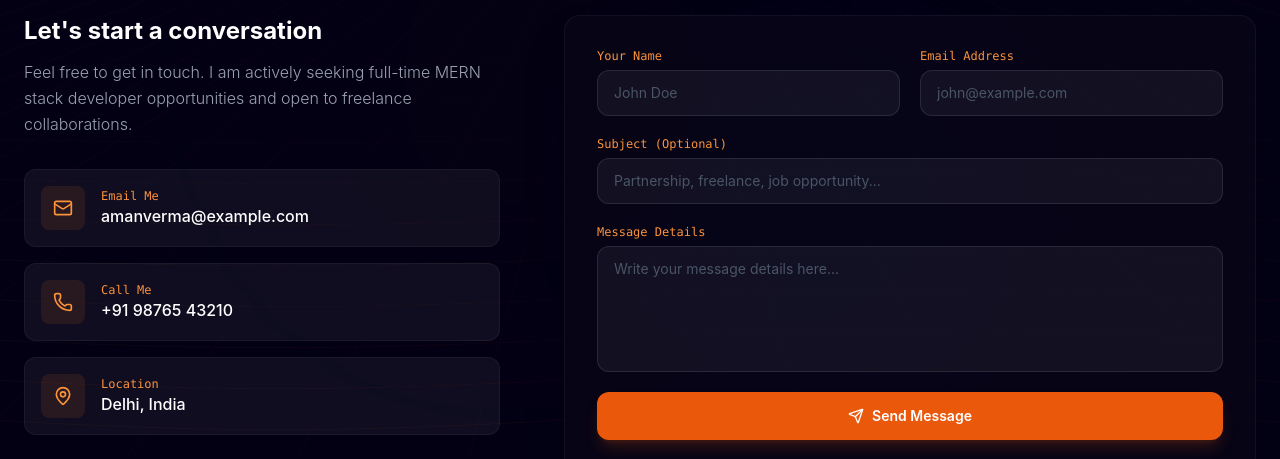
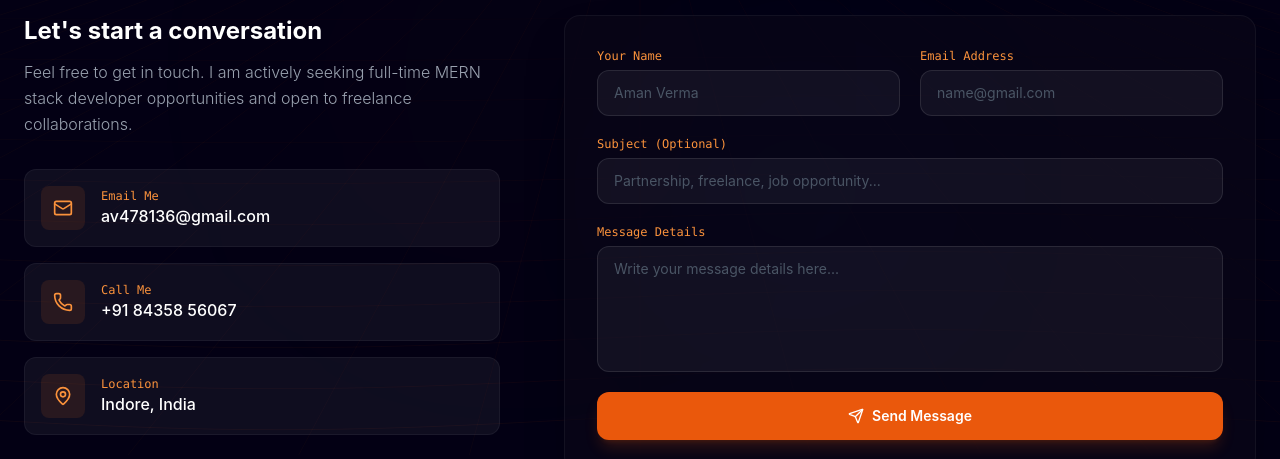
Before and after one commit to Amanverma45/AmanVerma_portfolio, a React app: page /contact in a window 1280 px wide. Shown: the part 345-804 px from the top of the page. Built offline with nearby package versions, Linux system fonts and the light colour scheme; the HTML template or start-up script is replaced by a standard one.

Commit message:
project card change

```diff
--- a/src/Components/Contact.jsx
+++ b/src/Components/Contact.jsx
@@ -1,7 +1,6 @@
 import React, { useState } from 'react'
 import { Mail, Phone, MapPin, Send, CheckCircle, ArrowRight } from 'lucide-react'
 
-// Custom GitHub SVG Icon to avoid Lucide package export issues
 const GithubIcon = (props) => (
     <svg
         {...props}
@@ -16,7 +15,6 @@ const GithubIcon = (props) => (
     </svg>
 )
 
-// Custom LinkedIn SVG Icon
 const LinkedinIcon = (props) => (
     <svg
         {...props}
@@ -40,7 +38,7 @@ const Contact = () => {
         subject: '',
         message: ''
     })
-    const [status, setStatus] = useState('idle') // idle | submitting | success
+    const [status, setStatus] = useState('idle')
 
     const handleInputChange = (e) => {
         const { name, value } = e.target
@@ -56,7 +54,6 @@ const Contact = () => {
 
         setStatus('submitting')
 
-        // Simulate API Form Submission Process
         setTimeout(() => {
             setStatus('success')
             setFormData({ name: '', email: '', subject: '', message: '' })
@@ -65,13 +62,12 @@ const Contact = () => {
 
     return (
         <section className="relative min-h-screen flex items-center justify-center pt-28 pb-16 overflow-hidden">
-            {/* Ambient Background Glows */}
+
             <div className="absolute top-1/4 left-1/4 w-96 h-96 rounded-full bg-purple-600/5 blur-[150px] pointer-events-none animate-pulse-slow" />
             <div className="absolute bottom-1/4 right-1/4 w-80 h-80 rounded-full bg-blue-500/5 blur-[120px] pointer-events-none animate-pulse-slow" style={{ animationDelay: '1.8s' }} />
 
             <div className="max-w-7xl mx-auto px-6 relative z-10 w-full">
 
-                {/* Section Header */}
                 <div className="flex flex-col items-center text-center space-y-3 mb-16 animate-fade-in">
                     <span className="text-xs sm:text-sm font-semibold tracking-[0.25em] text-purple-400 font-mono lowercase">
                         // connect with me
@@ -87,10 +83,8 @@ const Contact = () => {
 
                 <div className="grid grid-cols-1 lg:grid-cols-12 gap-12 lg:gap-16 items-start">
 
-                    {/* Left Column: Contact details & cards */}
                     <div className="lg:col-span-5 flex flex-col space-y-6 animate-fade-in" style={{ animationDelay: '0.2s' }}>
 
-                        {/* Title */}
                         <div className="space-y-3">
                             <h3 className="text-2xl font-bold text-white">Let's start a conversation</h3>
                             <p className="text-gray-400 text-sm sm:text-base font-light leading-relaxed">
@@ -98,9 +92,7 @@ const Contact = () => {
                             </p>
                         </div>
 
-                        {/* Contact Cards Grid */}
                         <div className="space-y-4 pt-2">
-                            {/* Email Card */}
                             <div className="flex items-center space-x-4 p-4 rounded-xl border border-white/5 bg-white/5 hover:border-purple-500/30 transition-all duration-300">
                                 <div className="p-3 bg-purple-500/10 rounded-lg text-purple-400">
                                     <Mail className="w-5 h-5" />
@@ -108,7 +100,7 @@ const Contact = () => {
                                 <div className="flex flex-col">
                                     <span className="text-xs text-purple-400 font-mono">Email Me</span>
                                     <a href="mailto:amanverma@example.com" className="text-white hover:text-purple-300 font-medium text-sm sm:text-base transition-colors duration-300">
-                                        amanverma@example.com
+                                        av478136@gmail.com
                                     </a>
                                 </div>
                             </div>
@@ -121,12 +113,11 @@ const Contact = () => {
                                 <div className="flex flex-col">
                                     <span className="text-xs text-purple-400 font-mono">Call Me</span>
                                     <a href="tel:+919876543210" className="text-white hover:text-purple-300 font-medium text-sm sm:text-base transition-colors duration-300">
-                                        +91 98765 43210
+                                        +91 84358 56067
                                     </a>
                                 </div>
                             </div>
 
-                            {/* Location Card */}
                             <div className="flex items-center space-x-4 p-4 rounded-xl border border-white/5 bg-white/5 hover:border-purple-500/30 transition-all duration-300">
                                 <div className="p-3 bg-purple-500/10 rounded-lg text-purple-400">
                                     <MapPin className="w-5 h-5" />
@@ -134,18 +125,17 @@ const Contact = () => {
                                 <div className="flex flex-col">
                                     <span className="text-xs text-purple-400 font-mono">Location</span>
                                     <span className="text-white font-medium text-sm sm:text-base">
-                                        Delhi, India
+                                        Indore, India
                                     </span>
                                 </div>
                             </div>
                         </div>
 
-                        {/* Social Links Panel */}
                         <div className="pt-4 flex items-center space-x-4">
                             <span className="text-xs text-gray-500 font-mono uppercase tracking-wider">Social Links</span>
                             <div className="w-8 h-px bg-white/10" />
                             <a
-                                href="https://github.com"
+                                href="https://github.com/Amanverma45"
                                 target="_blank"
                                 rel="noopener noreferrer"
                                 className="p-2.5 rounded-lg bg-white/5 border border-white/5 hover:border-purple-500/40 text-gray-400 hover:text-white transition-all duration-300"
@@ -153,7 +143,7 @@ const Contact = () => {
                                 <GithubIcon className="w-5 h-5" />
                             </a>
                             <a
-                                href="https://linkedin.com"
+                                href="https://www.linkedin.com/in/aman-verma-2b1216350/"
                                 target="_blank"
                                 rel="noopener noreferrer"
                                 className="p-2.5 rounded-lg bg-white/5 border border-white/5 hover:border-purple-500/40 text-gray-400 hover:text-purple-400 transition-all duration-300"
@@ -163,12 +153,10 @@ const Contact = () => {
                         </div>
                     </div>
 
-                    {/* Right Column: Contact Form */}
                     <div className="lg:col-span-7 animate-fade-in" style={{ animationDelay: '0.4s' }}>
                         <div className="relative glassmorphism rounded-2xl p-6 sm:p-8 border border-white/5 hover:border-purple-500/20 shadow-2xl transition-all duration-300">
 
                             {status === 'success' ? (
-                                /* Success Response UI Animation */
                                 <div className="flex flex-col items-center text-center py-10 space-y-4 animate-slide-up">
                                     <div className="p-4 bg-purple-500/15 text-purple-400 rounded-full border border-purple-500/25 animate-glow">
                                         <CheckCircle className="w-12 h-12" />
@@ -186,7 +174,6 @@ const Contact = () => {
                                     </button>
                                 </div>
                             ) : (
-                                /* Active Message Form */
                                 <form onSubmit={handleSubmit} className="space-y-5">
                                     <div className="grid grid-cols-1 sm:grid-cols-2 gap-5">
                                         <div className="flex flex-col space-y-1.5">
@@ -198,7 +185,7 @@ const Contact = () => {
                                                 value={formData.name}
                                                 onChange={handleInputChange}
                                                 required
-                                                placeholder="John Doe"
+                                                placeholder="Aman Verma"
                                                 className="w-full bg-white/5 border border-white/10 focus:border-purple-500 rounded-xl px-4 py-3 text-white text-sm focus:outline-none transition-colors duration-300 placeholder-gray-600"
                                             />
                                         </div>
@@ -211,7 +198,7 @@ const Contact = () => {
                                                 value={formData.email}
                                                 onChange={handleInputChange}
                                                 required
-                                                placeholder="john@example.com"
+                                                placeholder="name@gmail.com"
                                                 className="w-full bg-white/5 border border-white/10 focus:border-purple-500 rounded-xl px-4 py-3 text-white text-sm focus:outline-none transition-colors duration-300 placeholder-gray-600"
                                             />
                                         </div>
--- a/src/Components/CursorGlow.jsx
+++ b/src/Components/CursorGlow.jsx
@@ -5,7 +5,6 @@ const CursorGlow = () => {
     const [isTouchDevice, setIsTouchDevice] = useState(true)
 
     useEffect(() => {
-        // Disable on touch devices/mobiles for performance
         const checkTouchDevice = () => {
             const isTouch = window.matchMedia('(pointer: coarse)').matches || window.innerWidth < 768
             setIsTouchDevice(isTouch)
```
Also changed, not shown: src/Components/About.jsx (+5 -24 lines), src/Components/BackgroundFX.jsx (+11 -17 lines), 1 other file (tests, documents, lock files or other folders).
